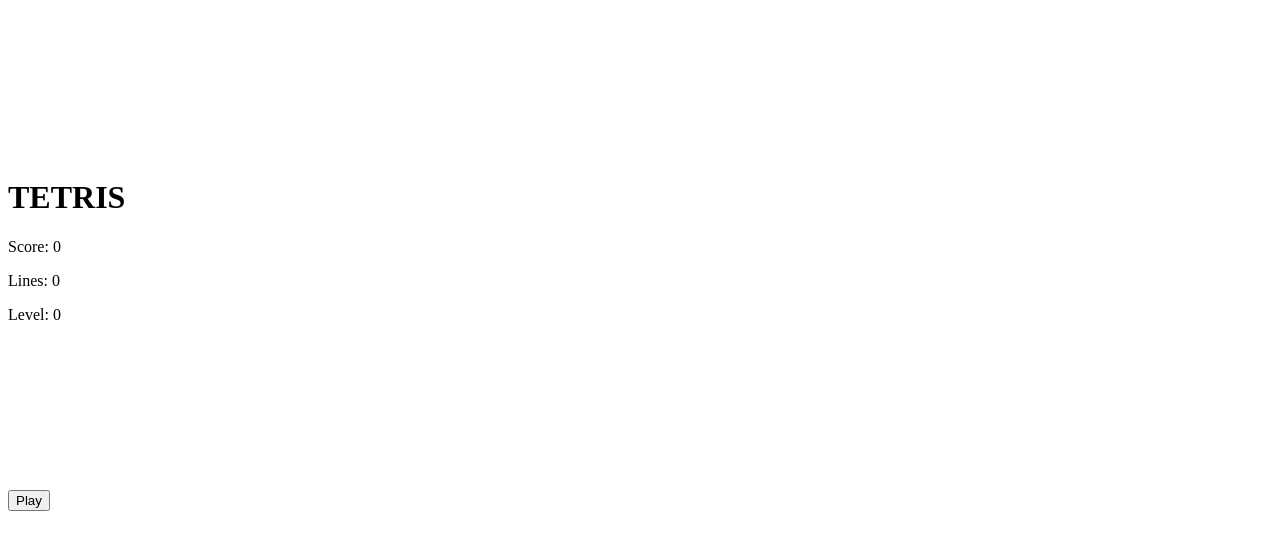
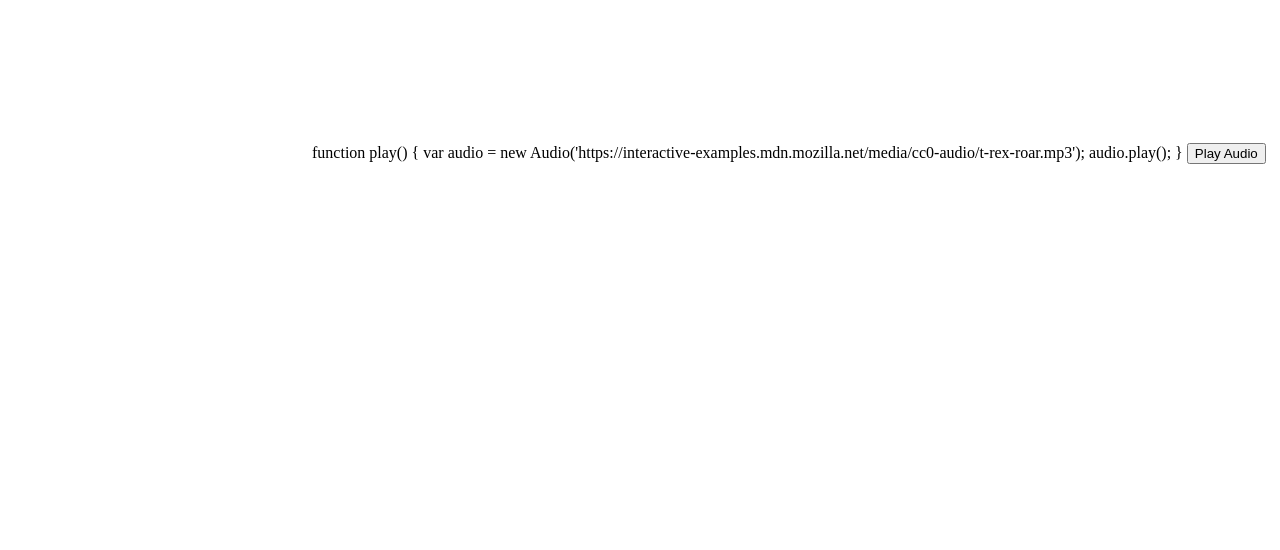
Before and after one commit to ByNotDying/ByNotDying.github.io, a plain HTML site: page tetris.html in a window 1280 px wide. Drawn offline with Linux system fonts and the light colour scheme.

Commit message:
Update tetris.html

```diff
--- a/tetris.html
+++ b/tetris.html
@@ -1,13 +1,14 @@
-<div class="grid">
-  <canvas id="board" class="game-board"></canvas>
-  <div class="right-column">
-    <div>
-      <h1>TETRIS</h1>
-      <p>Score: <span id="score">0</span></p>
-      <p>Lines: <span id="lines">0</span></p>
-      <p>Level: <span id="level">0</span></p>
-      <canvas id="next" class="next"></canvas>
-    </div>
-    <button onclick="play()" class="play-button">Play</button>
-  </div>
-</div>
+<html>
+
+  <canvas>
+
+  </canvas>
+
+  function play() {
+  var audio = new Audio('https://interactive-examples.mdn.mozilla.net/media/cc0-audio/t-rex-roar.mp3');
+  audio.play();
+  }
+  <button onclick="play()">Play Audio</button>
+
+
+</html>
```
